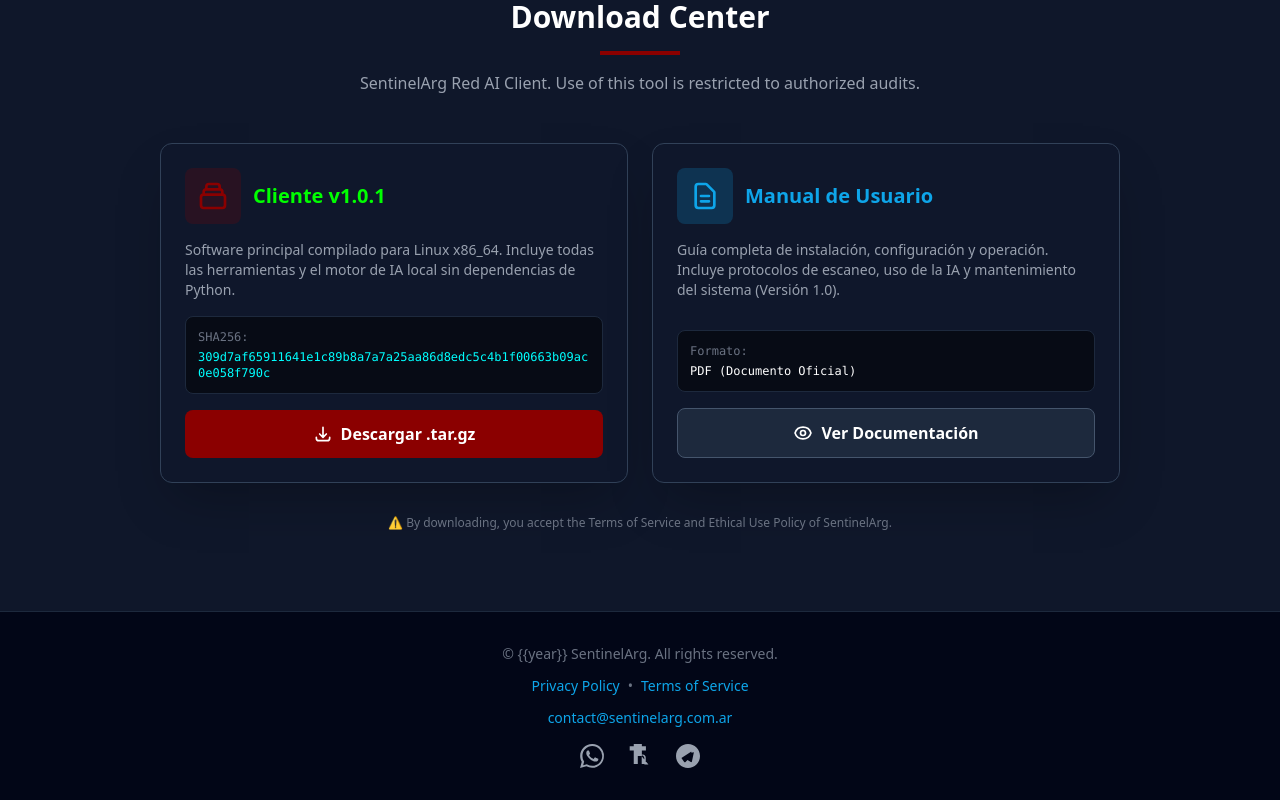
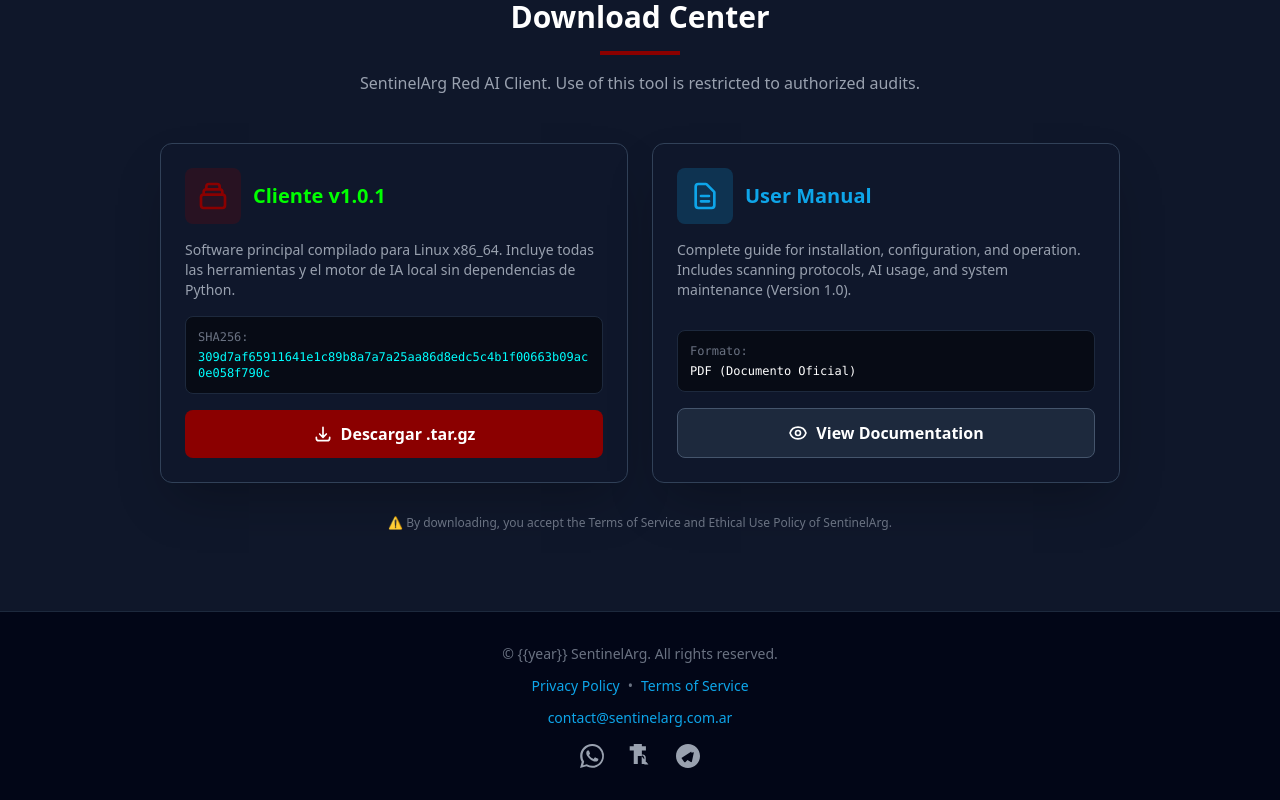
Before and after one commit to alfasierra/sentinelarg-landing, a React (Vite) app: page / in a window 1280 px wide. Shown: the part 7167-7967 px from the top of the page. Built offline with nearby package versions, Linux system fonts and the light colour scheme.

Commit message:
Update i18n.js

```diff
--- a/src/i18n.js
+++ b/src/i18n.js
@@ -222,6 +222,11 @@ const resources = {
         terminal: {
           label: "Descarga directa vía terminal:",
           copy: "Copiar"
+        },
+        manual: {
+          title: "Manual de Usuario",
+          desc: "Guía completa de instalación, configuración y operación. Incluye protocolos de escaneo, uso de la IA y mantenimiento del sistema (Versión 1.0).",
+          btn: "Ver Documentación"
         },
         disclaimer: "⚠️ Al descargar, aceptas los Términos de Servicio y la Política de Uso Ético de SentinelArg."
       },
@@ -463,6 +468,11 @@ const resources = {
           label: "Direct download via terminal:",
           copy: "Copy"
         },
+        manual: {
+          title: "User Manual",
+          desc: "Complete guide for installation, configuration, and operation. Includes scanning protocols, AI usage, and system maintenance (Version 1.0).",
+          btn: "View Documentation"
+        },
         disclaimer: "⚠️ By downloading, you accept the Terms of Service and Ethical Use Policy of SentinelArg."
       },
       modal: {
```
